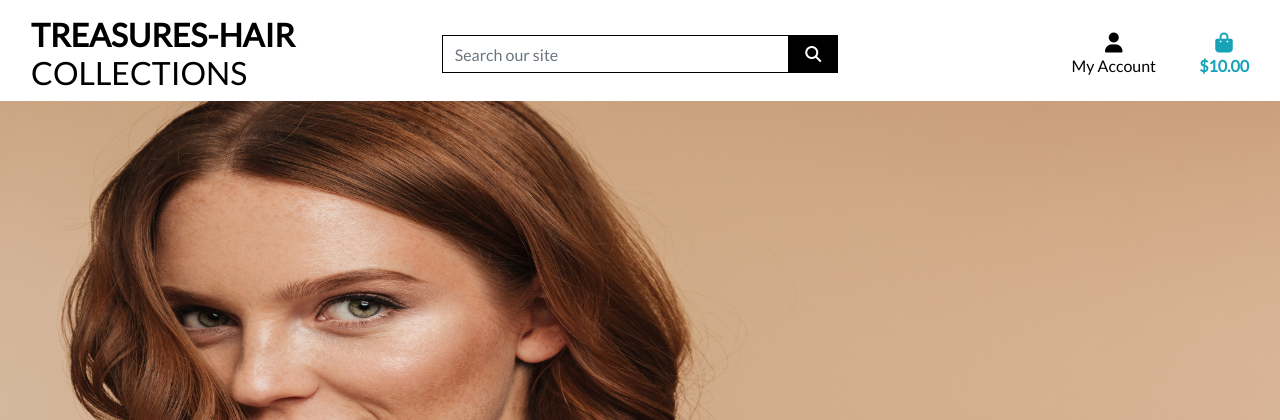
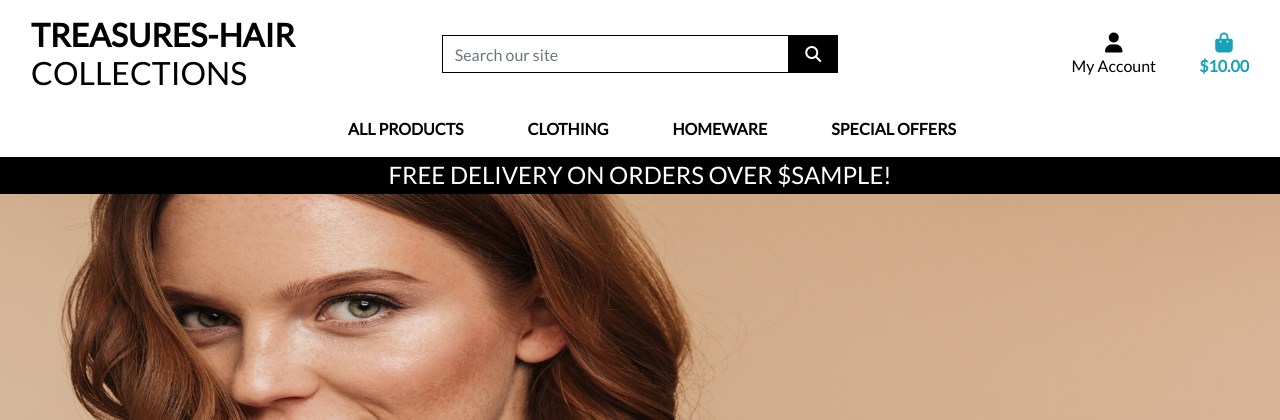
Before and after one commit to MichaelOsarumwense/Treasure-Hair-Collections, a Django app: template templates/base.html in a window 1280 px wide. Shown: the top 420 px of the page. Run offline with Django 3.2, Linux system fonts and the light colour scheme; the template is opened without the code that fills it: most values are stand-ins (such as "Sample title", 1, 10 or a date in 2020); some libraries are stand-ins or nearby versions.

Commit message:
included main-nav and mobile header

```diff
--- a/templates/base.html
+++ b/templates/base.html
@@ -95,6 +95,20 @@
                 </ul>
             </div>
         </div>
+        <div class="row bg-white">
+            <nav class="navbar navbar-expand-lg navbar-light w-100">
+                <button class="navbar-toggler" type="button" data-toggle="collapse" data-target="#main-nav" aria-controls="main-nav" aria-expanded="false" aria-label="Toggle navigation">
+                    <span class="navbar-toggler-icon"></span>
+                </button>
+                {% include 'includes/mobile-top-header.html' %}
+                {% include 'includes/main-nav.html' %}
+            </nav>
+        </div>
+        <div id="delivery-banner" class="row text-center">
+            <div class="col bg-black text-white">
+                <h4 class="logo-font my-1">Free delivery on orders over ${{ free_shipping_threshold }}!</h4>
+            </div>
+        </div>
     </header>
 
     {% if messages %}
```
